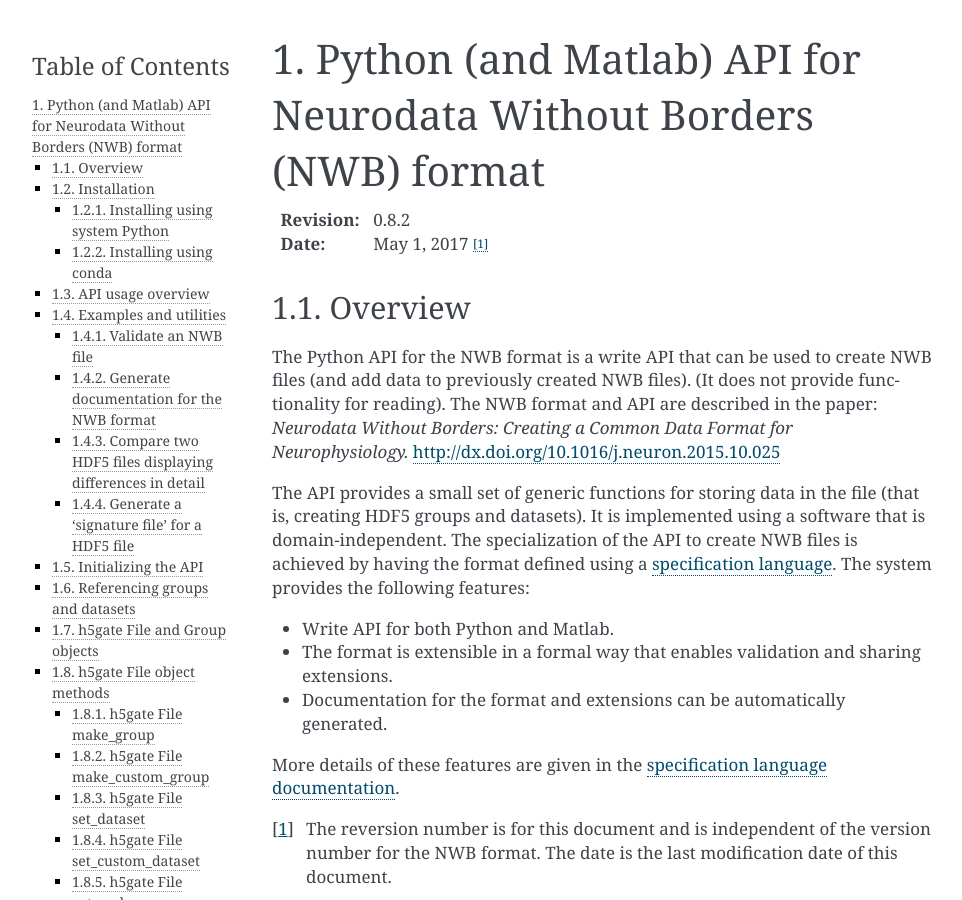
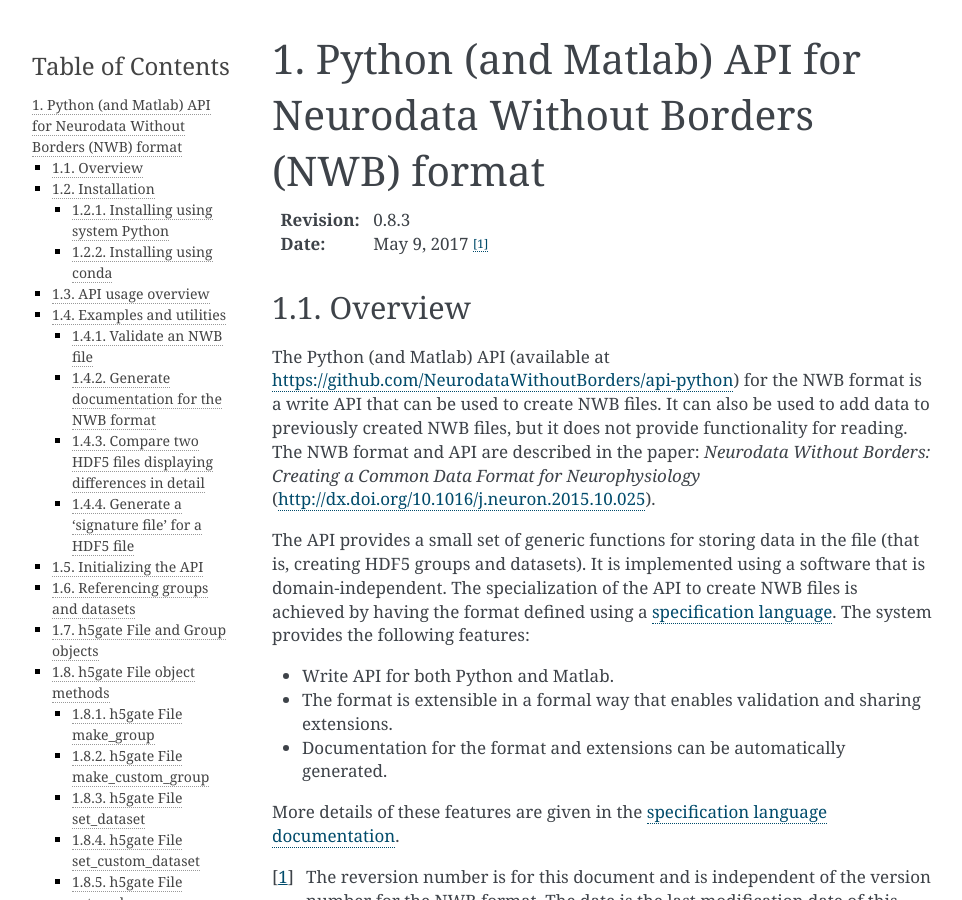
Before and after one commit to NeurodataWithoutBorders/api-python, a Sphinx documentation site: the page built from docs/source/api_usage.rst, in a window 1280 px wide and 900 px high. Shown: the whole window, without its empty margins (148-1110 px from the left). Built offline with Sphinx 7.4.7, drawn with Linux system fonts in a browser that asks for light colours; some of the changed text lies outside the part shown.

```diff
--- a/docs/source/api_usage.rst
+++ b/docs/source/api_usage.rst
@@ -1,19 +1,21 @@
 Python (and Matlab) API for Neurodata Without Borders (NWB) format
 ==================================================================
 
-:Revision: 0.8.2
-:Date: May 1, 2017 [1]_
+:Revision: 0.8.3
+:Date: May 9, 2017 [1]_
 
 
 Overview
 --------
 
-The Python API for the NWB format is a write API that can be used to
-create NWB files (and add data to previously created NWB files). (It
-does not provide functionality for reading).
+The Python (and Matlab) API
+(available at https://github.com/NeurodataWithoutBorders/api-python)
+for the NWB format is a write API that can be used to
+create NWB files.  It can also be used to add data to previously created NWB
+files, but it does not provide functionality for reading.
 The NWB format and API are described in the paper:
-*Neurodata Without Borders: Creating a Common Data Format for Neurophysiology.*
-http://dx.doi.org/10.1016/j.neuron.2015.10.025
+*Neurodata Without Borders: Creating a Common Data Format for Neurophysiology*
+(http://dx.doi.org/10.1016/j.neuron.2015.10.025).
 
 The API provides a small set of generic functions for storing data in the file
 (that is, creating HDF5 groups and datasets).    It is
```
Also changed, not shown: other parts of docs/source/api_usage.rst (+2 -1 lines), docs/source/index.rst (+8 -2 lines), 14 other files.
